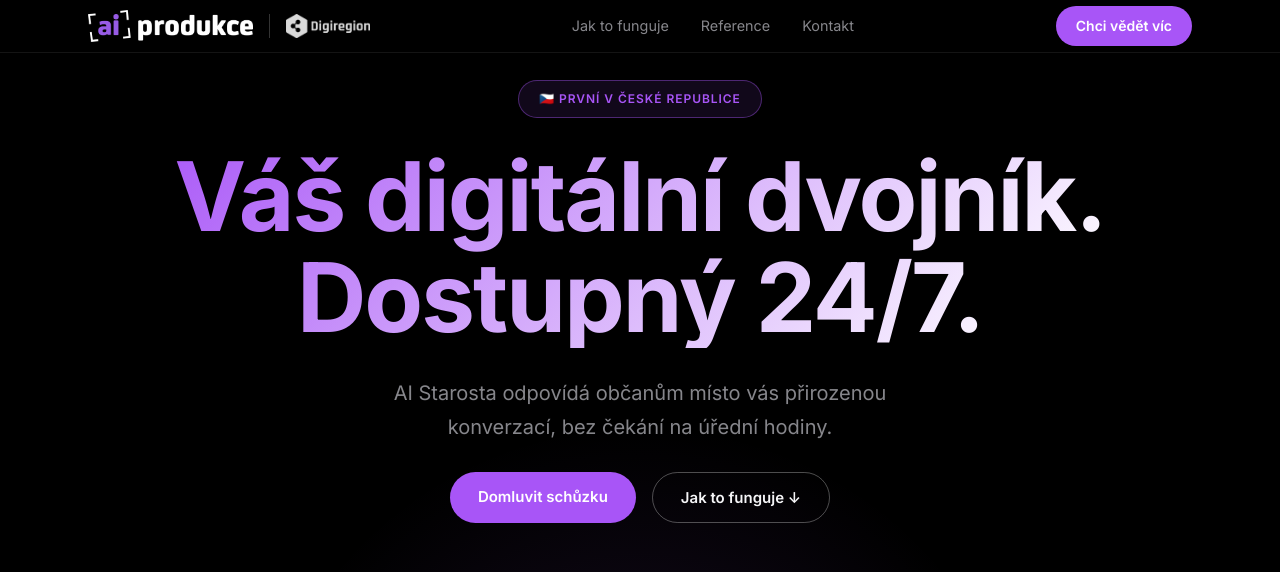
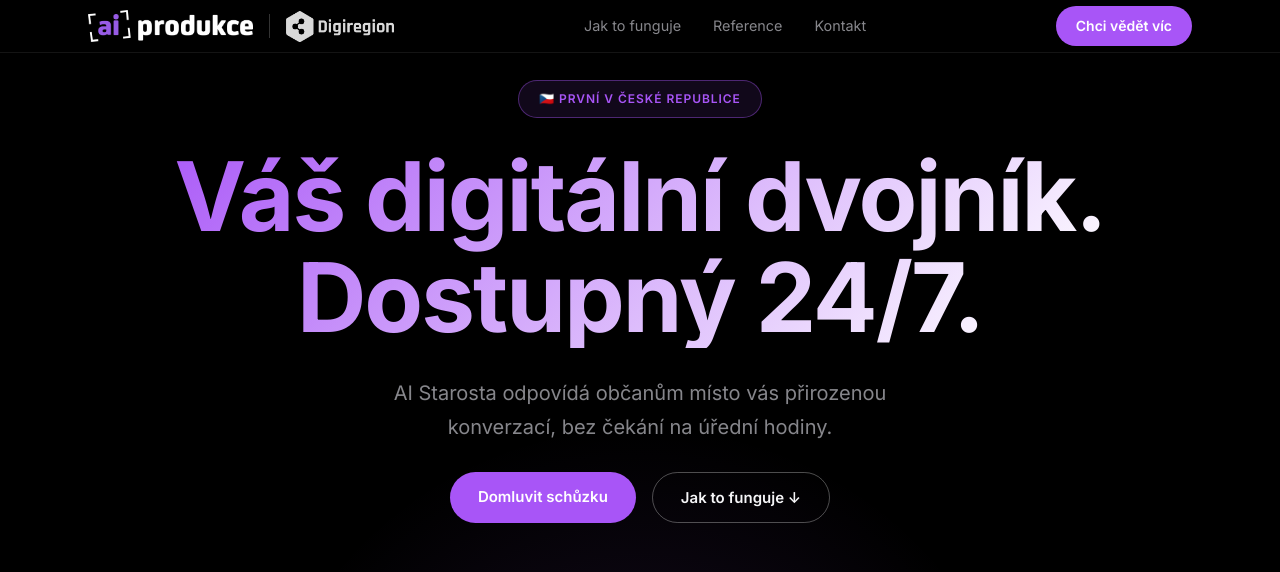
Before and after one commit to mnagovicz/ai-starosta-web, a website: page index.html in a window 1280 px wide. Shown: the top 572 px of the page. Drawn offline with nearby package versions, Linux system fonts and the light colour scheme; grey boxes are pictures that could not be loaded.

Commit message:
Digiregion logo +30% size

```diff
--- a/style.css
+++ b/style.css
@@ -139,7 +139,7 @@ ul {
 }
 
 .navbar-logo-partner img {
-  height: 24px;
+  height: 31px;
   width: auto;
   opacity: 0.85;
   filter: brightness(0) invert(1);
```
